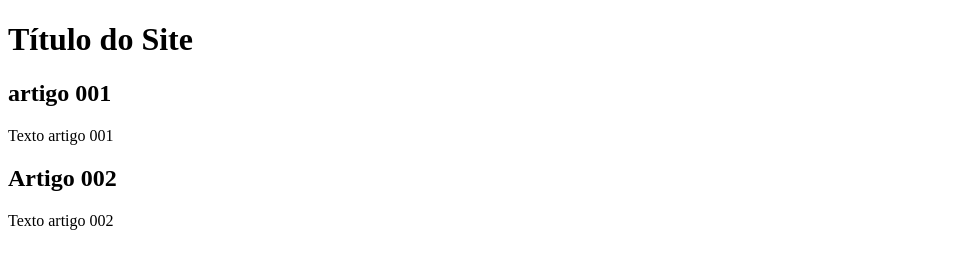
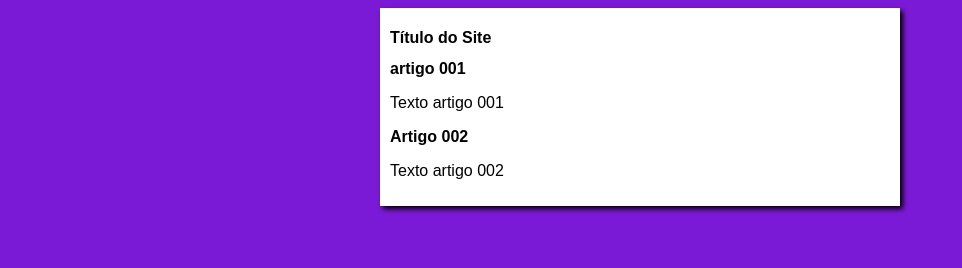
Before and after one commit to snoowbeel/projeto-site, a plain HTML site: page index.html in a window 1280 px wide. Shown: the whole page, without its empty margins (0-962 px from the left). Drawn offline with Linux system fonts and the light colour scheme.

Commit message:
Iniciei o Disign

```diff
--- /dev/null
+++ b/estilos/style.css
@@ -0,0 +1,17 @@
+* {
+    font-family: Arial, Helvetica, sans-serif;
+    font-size: 16px;
+}
+
+body {
+    background-color: rgb(123, 26, 214);
+}
+
+
+main {
+    background-color: white;
+    width: 500px;
+    margin: auto;
+    padding: 10px;
+    box-shadow: 3px 3px 5px rgba(0, 0, 0.473);
+}
--- a/index.html
+++ b/index.html
@@ -5,6 +5,7 @@
     <meta http-equiv="X-UA-Compatible" content="IE=edge">
     <meta name="viewport" content="width=device-width, initial-scale=1.0">
     <title>Título do Site</title>
+    <link rel="stylesheet" href="estilos/style.css">
 </head>
 <body>
   <main>
```
